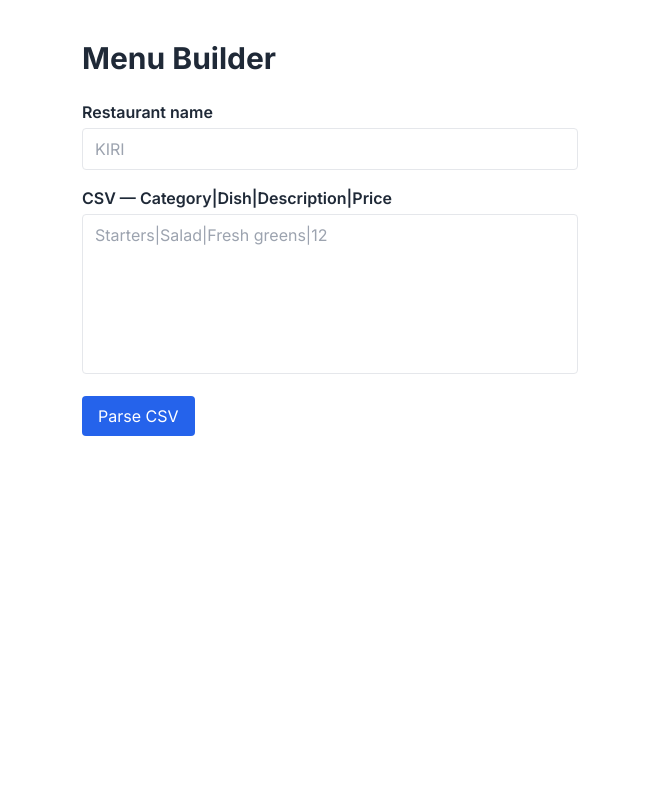
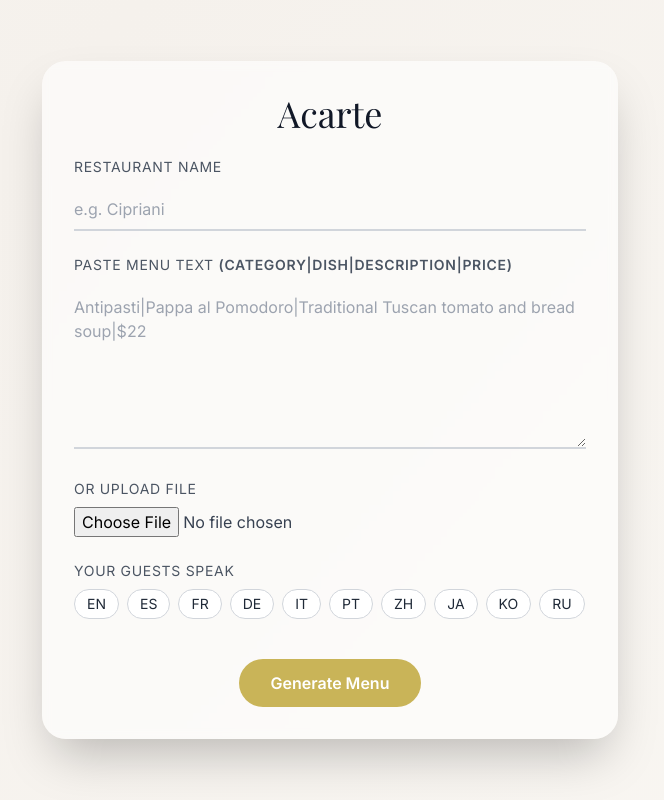
Before and after one commit to armiiinsaber/smartmenu, a Next.js app: page /builder in a window 1280 px wide. Shown: the whole page, without its empty margins (310-974 px from the left). Built offline with nearby package versions, Linux system fonts and the light colour scheme.

Commit message:
Update page.tsx

```diff
--- a/app/builder/page.tsx
+++ b/app/builder/page.tsx
@@ -1,113 +1,225 @@
 "use client";
 
-import { useState } from "react";
-import Papa from "papaparse";
-import { v4 as uuid } from "uuid";
-
-/* ───────────  TYPES  ─────────── */
-type CsvRow = [string, string, string, string]; // Cat | Dish | Desc | Price
-type TranslationsMap = Record<string, string>;
+import { useState, useRef, useEffect } from "react";
+import { useRouter } from "next/navigation";
 
 export default function BuilderPage() {
-  const [csvText, setCsvText] = useState("");
+  const router = useRouter();
   const [restaurantName, setRestaurantName] = useState("");
-  const [translations, setTranslations] = useState<TranslationsMap | null>(null);
-  const [slug, setSlug] = useState("");
+  const [rawText, setRawText] = useState("");
+  const [selectedLangs, setSelectedLangs] = useState<string[]>([]);
+  const [loading, setLoading] = useState(false);
+  const fileInputRef = useRef<HTMLInputElement>(null);
 
-  /* ─── Parse CSV exactly like original builder ─── */
-  const handleParse = () => {
-    const { data } = Papa.parse<CsvRow>(csvText.trim(), {
-      delimiter: "|",
-      skipEmptyLines: true
-    });
+  const languages = ["en","es","fr","de","it","pt","zh","ja","ko","ru"];
 
-    /* join rows back into the pipe-format string */
-    const en = data
-      .map((row) => row.map((c) => c.trim()).join("|"))
-      .join("\n");
+  function toggleLang(lang: string) {
+    setSelectedLangs((prev) =>
+      prev.includes(lang) ? prev.filter((l) => l !== lang) : [...prev, lang]
+    );
+  }
 
-    setTranslations({ en });
-  };
+  function handleFileUpload(e: React.ChangeEvent<HTMLInputElement>) {
+    const file = e.target.files?.[0];
+    if (!file) return;
+    const reader = new FileReader();
+    reader.onload = () => setRawText(reader.result as string);
+    reader.readAsText(file);
+  }
 
-  /* ─── Generate link + save to Supabase ─── */
-  const handleGenerate = async () => {
-    if (!translations) return;
+  async function handleSubmit() {
+    if (!restaurantName || !rawText || selectedLangs.length === 0) {
+      alert(
+        "Please fill out restaurant name, menu text, and select at least one language."
+      );
+      return;
+    }
+    // simple 4-column validation
+    const lines = rawText.split("\n").map((l) => l.trim()).filter(Boolean);
+    for (let i = 0; i < lines.length; i++) {
+      if (lines[i].split("|").length !== 4) {
+        alert(
+          `Line ${i + 1} invalid. Use Category|Dish|Description|Price.`
+        );
+        return;
+      }
+    }
 
-    const newSlug = uuid().slice(0, 6); // e.g. “ywmsb1”
-    setSlug(newSlug);
-
-    /* keep local preview behaviour */
-    sessionStorage.setItem(
-      `menu-${newSlug}`,
-      JSON.stringify({ restaurantName, translations })
-    );
-
-    /* call backend to upsert */
-    await fetch("/api/save-menu", {
+    setLoading(true);
+    try {
+      const res = await fetch("/api/translate", {
         method: "POST",
         headers: { "Content-Type": "application/json" },
         body: JSON.stringify({
-        slug: newSlug,
-        restaurant_name: restaurantName,
-        translations
+          restaurantName,
+          text: rawText,
+          languages: selectedLangs,
+        }),
+      });
+      const payload = await res.json();
+      if (!res.ok) {
+        alert(`Error ${res.status}: ${payload.error}`);
+        setLoading(false);
+        return;
+      }
+      sessionStorage.setItem(
+        `menu-${payload.slug}`,
+        JSON.stringify({
+          restaurantName: payload.restaurantName,
+          translations: payload.translations,
         })
-    });
+      );
+      router.push(`/menu/${payload.slug}`);
+    } catch (e: any) {
+      alert(`Network error: ${e.message}`);
+      setLoading(false);
+    }
+  }
 
-    alert(`Menu saved!\nLink: /menu/${newSlug}`);
-  };
+  // Staggered animation delays
+  const delays = ["100ms","200ms","300ms","400ms","500ms"];
 
-  /* ─── UI — same classes you had before ─── */
   return (
-    <div className="p-10 max-w-xl mx-auto font-sans text-gray-800">
-      <h1 className="text-3xl font-bold mb-6">Menu Builder</h1>
+    <div
+      className="min-h-screen flex items-center justify-center p-4"
+      style={{
+        background:
+          "linear-gradient(130deg, #FAF8F4 0%, #F5F1EC 50%, #FAF8F4 100%)",
+        backgroundSize: "200% 200%",
+        animation: "gradientShift 10s ease infinite",
+      }}
+    >
+      <div className="w-full max-w-xl bg-white bg-opacity-60 backdrop-blur-sm rounded-3xl shadow-2xl p-8">
+        <h1 className="text-4xl font-serif text-center text-gray-900 mb-6">
+          Acarte
+        </h1>
 
-      <label className="font-semibold block mb-1">Restaurant name</label>
+        <form
+          onSubmit={(e) => {
+            e.preventDefault();
+            handleSubmit();
+          }}
+          className="space-y-6"
+        >
+          {/* 1) Restaurant Name */}
+          <div
+            className="group fade-in-up"
+            style={{ animationDelay: delays[0] }}
+          >
+            <label className="block text-sm uppercase tracking-wider text-gray-600 mb-2 pb-1 transition-all duration-300 group-focus-within:border-b-2 group-focus-within:border-[#C9B458]">
+              Restaurant Name
+            </label>
             <input
-        className="w-full border rounded px-3 py-2 mb-4"
+              type="text"
               value={restaurantName}
               onChange={(e) => setRestaurantName(e.target.value)}
-        placeholder="KIRI"
+              placeholder="e.g. Cipriani"
+              disabled={loading}
+              className="w-full bg-transparent border-b-2 border-gray-300 py-2 focus:border-[#C9B458] outline-none transition-colors duration-300"
             />
+          </div>
 
-      <label className="font-semibold block mb-1">
-        CSV — Category|Dish|Description|Price
+          {/* 2) Menu Text */}
+          <div
+            className="fade-in-up"
+            style={{ animationDelay: delays[1] }}
+          >
+            <label className="block text-sm uppercase tracking-wider text-gray-600 mb-2 pb-1 transition-all duration-300 group-focus-within:border-b-2 group-focus-within:border-[#C9B458]">
+              Paste menu text{" "}
+              <span className="font-semibold">(Category|Dish|Description|Price)</span>
             </label>
             <textarea
-        className="w-full h-40 border rounded px-3 py-2 mb-4 resize-none"
-        value={csvText}
-        onChange={(e) => setCsvText(e.target.value)}
-        placeholder="Starters|Salad|Fresh greens|12"
+              value={rawText}
+              onChange={(e) => setRawText(e.target.value)}
+              rows={6}
+              placeholder="Antipasti|Pappa al Pomodoro|Traditional Tuscan tomato and bread soup|$22"
+              disabled={loading}
+              className="w-full bg-transparent border-b-2 border-gray-300 py-2 focus:border-[#C9B458] outline-none transition-colors duration-300"
             />
+          </div>
 
+          {/* 3) File Upload */}
+          <div
+            className="fade-in-up"
+            style={{ animationDelay: delays[2] }}
+          >
+            <label className="block text-sm uppercase tracking-wider text-gray-600 mb-2">
+              Or upload file
+            </label>
+            <input
+              type="file"
+              accept=".txt,.csv"
+              ref={fileInputRef}
+              onChange={handleFileUpload}
+              disabled={loading}
+              className="text-gray-700"
+            />
+          </div>
+
+          {/* 4) Language Selector */}
+          <div
+            className="fade-in-up"
+            style={{ animationDelay: delays[3] }}
+          >
+            <label className="block text-sm uppercase tracking-wider text-gray-600 mb-2">
+              Your Guests Speak
+            </label>
+            <div className="flex flex-wrap gap-2">
+              {languages.map((lang) => (
                 <button
-        onClick={handleParse}
-        className="px-4 py-2 bg-blue-600 text-white rounded hover:bg-blue-700 mr-3"
+                  key={lang}
+                  type="button"
+                  onClick={() => toggleLang(lang)}
+                  disabled={loading}
+                  className={`px-3 py-1 rounded-full text-sm font-medium border transition ${
+                    selectedLangs.includes(lang)
+                      ? "bg-[#C9B458] text-white border-[#C9B458]"
+                      : "bg-white text-gray-800 border-gray-300 hover:bg-gray-100"
+                  }`}
                 >
-        Parse CSV
+                  {lang.toUpperCase()}
                 </button>
+              ))}
+            </div>
+          </div>
 
-      {translations && (
+          {/* 5) Submit */}
+          <div
+            className="text-center fade-in-up"
+            style={{ animationDelay: delays[4] }}
+          >
             <button
-          onClick={handleGenerate}
-          className="px-4 py-2 bg-green-600 text-white rounded hover:bg-green-700"
+              type="submit"
+              disabled={loading}
+              className={`mt-4 px-8 py-3 rounded-full font-semibold transition transform duration-200 ${
+                loading
+                  ? "bg-gray-400 text-gray-200 cursor-not-allowed"
+                  : "bg-[#C9B458] text-white hover:scale-105 hover:shadow-lg"
+              }`}
             >
-          Generate &amp; Save
+              {loading ? "Generating…" : "Generate Menu"}
             </button>
-      )}
+          </div>
+        </form>
+      </div>
 
-      {slug && (
-        <p className="mt-6">
-          Live link:&nbsp;
-          <a
-            href={`/menu/${slug}`}
-            target="_blank"
-            rel="noreferrer"
-            className="text-blue-600 underline"
-          >
-            /menu/{slug}
-          </a>
-        </p>
-      )}
+      {/* Global Styles for animations */}
+      <style jsx global>{`
+        @keyframes gradientShift {
+          0% { background-position: 0% 50%; }
+          50% { background-position: 100% 50%; }
+          100% { background-position: 0% 50%; }
+        }
+        @keyframes fadeInUp {
+          from { opacity: 0; transform: translateY(10px); }
+          to { opacity: 1; transform: translateY(0); }
+        }
+        .fade-in-up {
+          opacity: 0;
+          animation: fadeInUp 0.6s ease forwards;
+        }
+        /* Stagger delays set inline */
+      `}</style>
     </div>
   );
 }
```
Lines whose indentation alone changed are shown as unchanged.
